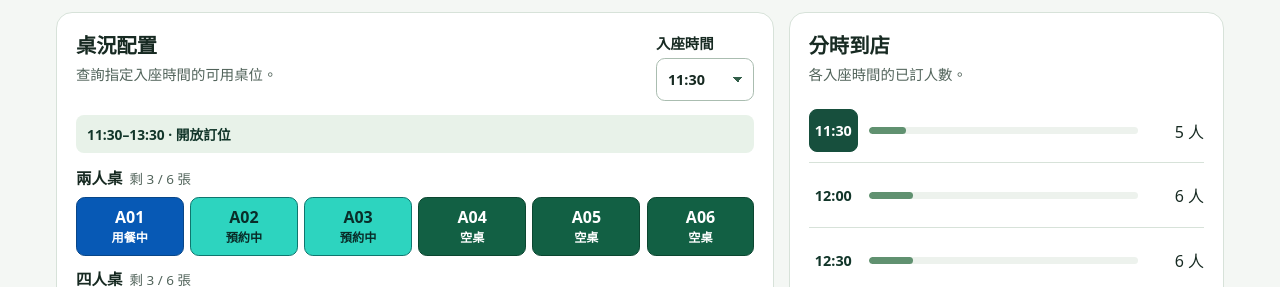
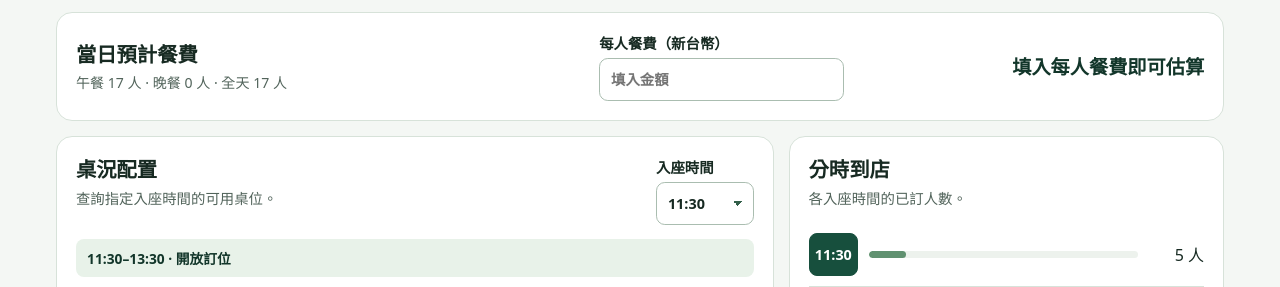
Before and after one commit to Joseph-MingEn/ntou-restaurant-reservations, a website: page site/index.html in a window 1280 px wide. Shown: the part 473-760 px from the top of the page. Drawn offline with Linux system fonts and the light colour scheme.

Commit message:
Estimate the day's meal cost from booked guests

```diff
--- a/site/app.js
+++ b/site/app.js
@@ -1,7 +1,7 @@
 import {
-  MAX_PARTY, MEALS, TIMES, bookingTables, cancelBooking, createBooking, createBookingNumber, diningTime, endTime, getAvailability, getSeatAssignments, getService, isActive, setArrival, today,
-} from './reservations.js?v=15';
-import { handleLineMessage } from './line.js?v=15';
+  MAX_PARTY, MEALS, TIMES, bookingTables, cancelBooking, createBooking, createBookingNumber, diningTime, endTime, estimateDailyMealCost, getAvailability, getSeatAssignments, getService, isActive, setArrival, today,
+} from './reservations.js?v=16';
+import { handleLineMessage } from './line.js?v=16';
 
 const byId = id => document.getElementById(id);
 const demo = location.pathname !== '/admin';
@@ -15,6 +15,12 @@ const guestDate = reserveForm.elements.namedItem('date');
 const guestTime = reserveForm.elements.namedItem('time');
 const guestParty = reserveForm.elements.namedItem('party');
 const adminFeedback = byId('admin-status');
+const mealRate = byId('meal-rate');
+const rateKey = storeKey + '-meal-rate';
+const currency = new Intl.NumberFormat('zh-TW', {
+  style: 'currency', currency: 'TWD', minimumFractionDigits: 0, maximumFractionDigits: 2,
+});
+let dailyMeals;
 const messages = byId('messages');
 const mealButtons = [...document.querySelectorAll('[data-meal]')];
 let mealKey = 'lunch';
@@ -302,20 +308,56 @@ async function api(path, options = {}) {
   return result;
 }
 
+function drawDailyMealCost() {
+  const total = byId('meal-budget-total');
+  if (!dailyMeals) {
+    byId('meal-budget-count').textContent = '請指定營業日期';
+    total.textContent = '';
+    return;
+  }
+  const { lunch, dinner } = dailyMeals;
+  const { guests, amount } = estimateDailyMealCost(lunch, dinner, mealRate.valueAsNumber);
+  byId('meal-budget-count').textContent = '午餐 ' + lunch + ' 人 · 晚餐 ' + dinner + ' 人 · 全天 ' + guests + ' 人';
+  total.textContent = amount === null ? '填入每人餐費即可估算' : currency.format(amount);
+}
+
+try {
+  mealRate.value = localStorage.getItem(rateKey) ?? '';
+} catch {
+  // The estimate remains usable when browser storage is unavailable.
+}
+mealRate.addEventListener('input', () => {
+  drawDailyMealCost();
+  try {
+    localStorage.setItem(rateKey, mealRate.value);
+  } catch {
+    // Keep the current amount in the input for this visit.
+  }
+});
+
 async function refreshAdmin() {
   if (!demo && !adminKey) return false;
   const epoch = ++renderEpoch;
   const date = dateInput.value;
   const time = timeSelect.value;
   if (!date || !time) {
+    dailyMeals = undefined;
+    drawDailyMealCost();
     byId('admin-data').hidden = !time;
     announce(adminFeedback, '請指定營業日期。');
     return false;
   }
   try {
-    const service = demo ? getService(readDemo().bookings, date, time) :
-      await api('/api/admin/service?' + new URLSearchParams({ date, time }));
+    const selectedMeal = MEALS.lunch.times.includes(time) ? 'lunch' : 'dinner';
+    const otherMeal = selectedMeal === 'lunch' ? 'dinner' : 'lunch';
+    const otherTime = MEALS[otherMeal].times[0];
+    const records = demo ? readDemo().bookings : undefined;
+    const loadService = start => demo ? getService(records, date, start) :
+      api('/api/admin/service?' + new URLSearchParams({ date, time: start }));
+    const [service, otherService] = await Promise.all([loadService(time), loadService(otherTime)]);
     if (epoch !== renderEpoch) return false;
+    dailyMeals = { [selectedMeal]: service.guests, [otherMeal]: otherService.guests };
+    drawDailyMealCost();
     const snapshot = JSON.stringify([date, time, Math.floor(Date.now() / 60_000), service]);
     if (lastService !== snapshot) {
       drawService(service);
@@ -324,7 +366,11 @@ async function refreshAdmin() {
     byId('admin-data').hidden = false;
     return true;
   } catch (error) {
-    if (epoch === renderEpoch) announce(adminFeedback, error.message);
+    if (epoch === renderEpoch) {
+      dailyMeals = undefined;
+      drawDailyMealCost();
+      announce(adminFeedback, error.message);
+    }
     return false;
   }
 }
--- a/site/index.html
+++ b/site/index.html
@@ -6,8 +6,8 @@
   <meta name="theme-color" content="#12362a">
   <meta name="description" content="用 LINE 查詢與訂位，從業主看板掌握備餐人數和桌況。">
   <title>餐廳預約系統</title>
-  <link rel="stylesheet" href="./style.css?v=15">
-  <script type="module" src="./app.js?v=15"></script>
+  <link rel="stylesheet" href="./style.css?v=16">
+  <script type="module" src="./app.js?v=16"></script>
 </head>
 <body>
   <header class="topbar">
@@ -45,6 +45,16 @@
           <button data-meal="dinner" type="button" aria-pressed="false">晚餐 <span>17:00–20:00</span></button>
         </div>
         <div class="metrics" id="metrics" aria-label="餐期統計"></div>
+        <section class="panel meal-budget" aria-labelledby="meal-budget-title">
+          <div>
+            <h2 id="meal-budget-title">當日預計餐費</h2>
+            <p class="meal-budget-note" id="meal-budget-count"></p>
+          </div>
+          <label>每人餐費（新台幣）
+            <input id="meal-rate" type="number" min="0" step="0.01" inputmode="decimal" placeholder="填入金額">
+          </label>
+          <p id="meal-budget-total" class="meal-budget-total" role="status"></p>
+        </section>
         <div class="detail-grid">
           <section class="panel floor" aria-labelledby="desk-heading">
             <div class="panel-top">
--- a/site/line-language.js
+++ b/site/line-language.js
@@ -1,4 +1,4 @@
-import { today } from './reservations.js?v=15';
+import { today } from './reservations.js?v=16';
 
 const DAY_MS = 86_400_000;
 const digits = '零一二三四五六七八九';
--- a/site/line.js
+++ b/site/line.js
@@ -1,5 +1,5 @@
-import { readBookingRequest, readParty } from './line-language.js?v=15';
-import { bookingTables, cancelBooking, createBooking, DEADLINE_MINUTES, diningTime, endTime, getAvailability, isActive, MAX_PARTY, MEALS, moveBooking, TIMES, today } from './reservations.js?v=15';
+import { readBookingRequest, readParty } from './line-language.js?v=16';
+import { bookingTables, cancelBooking, createBooking, DEADLINE_MINUTES, diningTime, endTime, getAvailability, isActive, MAX_PARTY, MEALS, moveBooking, TIMES, today } from './reservations.js?v=16';
 
 const reply = text => ({ type: 'text', text });
 const BOOKING_DATE_ACTION = 'booking-date';
--- a/site/reservations.js
+++ b/site/reservations.js
@@ -164,6 +164,15 @@ export function getService(records, date, time, now = new Date()) {
   };
 }
 
+export function estimateDailyMealCost(lunchGuests, dinnerGuests, rate) {
+  const guests = lunchGuests + dinnerGuests;
+  const cents = Math.round(rate * 100);
+  const totalCents = guests * cents;
+  const amount = Number.isFinite(rate) && rate >= 0 && Number.isSafeInteger(cents) &&
+    Number.isSafeInteger(totalCents) ? totalCents / 100 : null;
+  return { guests, amount };
+}
+
 export function getSeatAssignments(bookings, date, time) {
   const selected = diningTime(date, time);
   const assignments = new Map();
--- a/site/style.css
+++ b/site/style.css
@@ -64,6 +64,21 @@ select { appearance: none; padding-right: 2rem; background:
 .metric-value { margin: .15rem 0; font-size: clamp(1.85rem, 4vw, 2.65rem); font-weight: 800; line-height: 1.16; font-variant-numeric: tabular-nums; }
 .metric-value small { font-size: .95rem; font-weight: 650; margin-left: .28rem; }
 .metric-note { color: var(--muted); font-size: .855rem; }
+.meal-budget {
+  display: grid;
+  grid-template-columns: minmax(0, 1.25fr) minmax(8.5rem, .6fr) minmax(0, .85fr);
+  align-items: center;
+  gap: .8rem;
+  margin-bottom: .95rem;
+}
+.meal-budget label { min-width: 0; }
+.meal-budget input { width: 100%; }
+.meal-budget-note { margin-top: .25rem; font-size: .88rem; color: var(--muted); }
+.meal-budget-total { color: var(--green-dark); font-weight: 800; font-size: 1.2rem; text-align: right; }
+@media (max-width: 36rem) {
+  .meal-budget { grid-template-columns: 1fr; }
+  .meal-budget-total { text-align: left; }
+}
 .detail-grid { display: grid; grid-template-columns: minmax(0, 1.65fr) minmax(0, 1fr); align-items: start; gap: .9rem; }
 .panel { padding: 1.18rem; min-width: 0; }
 .panel-top { display: flex; align-items: start; justify-content: space-between; gap: .8rem; margin-bottom: .9rem; }
```
Also changed, not shown: tests/reservation.test.mjs (+8 -0 lines), README.md.
